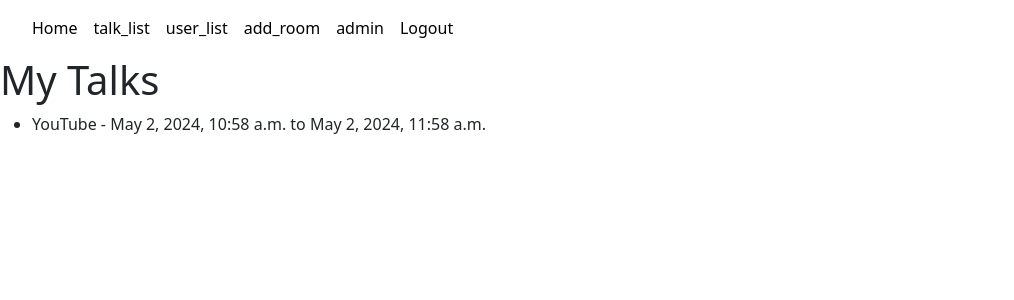
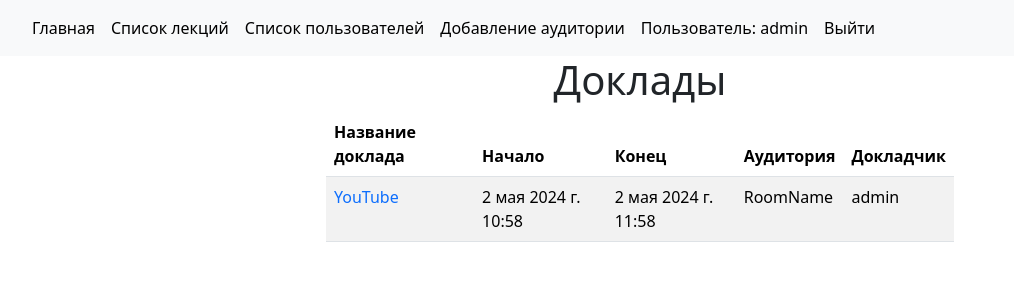
Before and after one commit to DreamyUndertaker/Conference_app, a Django app: page /home/talks/ in a window 1280 px wide. Shown: the top 300 px of the page, without its empty margins (0-1014 px from the left). Run offline with Django 5.2, Linux system fonts and the light colour scheme; a user stored in the database is signed in; data comes from the database, SQL or seed files in the repository; both versions use the stored data as it was after the commit; some libraries are stand-ins or nearby versions.

Commit message:
Design ready

```diff
--- a/Conference/settings.py
+++ b/Conference/settings.py
@@ -29,7 +29,7 @@ ALLOWED_HOSTS = []
 
 AUTH_USER_MODEL = 'registration.CustomUser'
 
-LOGIN_REDIRECT_URL = 'home'
+LOGIN_REDIRECT_URL = '/home'
 LOGOUT_REDIRECT_URL = 'login'
 
 
@@ -45,7 +45,6 @@ INSTALLED_APPS = [
     "registration",
     'bootstrap5',
     "home",
-
 ]
 
 MIDDLEWARE = [
@@ -113,7 +112,7 @@ AUTH_PASSWORD_VALIDATORS = [
 # Internationalization
 # https://docs.djangoproject.com/en/5.0/topics/i18n/
 
-LANGUAGE_CODE = 'en-us'
+LANGUAGE_CODE = 'ru-ru'
 
 TIME_ZONE = 'UTC'
 
--- a/home/models.py
+++ b/home/models.py
@@ -13,6 +13,7 @@ class Talk(models.Model):
     room = models.ForeignKey(Room, on_delete=models.CASCADE)
     start_time = models.DateTimeField(_('Start Time'))
     end_time = models.DateTimeField(_('End Time'))
+    youtube_video_id = models.CharField(max_length=20, blank=True, null=True)
 
 
 class Schedule(models.Model):
--- a/home/templates/conference/access_denied.html
+++ b/home/templates/conference/access_denied.html
@@ -1,6 +1,6 @@
 {% extends 'conference/layout.html' %}
-{% block title %}Conference schedule{% endblock %}
+{% block title %}Доступ заблокирован{% endblock %}
 {% load bootstrap5 %}
 {% block content %}
-    <h1>Access denied</h1>
+    <h1 class="text-center">У вас нет доступа</h1>
 {% endblock %}
--- a/home/templates/conference/layout.html
+++ b/home/templates/conference/layout.html
@@ -11,40 +11,39 @@
 <body>
 {% if user.is_authenticated %}
     {% block navbar %}
-
-        <div class="container-fluid">
+        <div class="container-fluid bg-light" >
             <div class="navbar navbar-expand-lg">
                 <div class="container-fluid">
                     <div class="collapse navbar-collapse" id="navbarSupportedContent">
                         <ul class="navbar-nav me-auto mb-2 mb-lg-0">
                             <li class="nav-item">
                                 <a class="nav-link active" href="{% url "home:home" %}">
-                                    Home
+                                    Главная
                                 </a>
                             </li>
                             <li class="nav-item">
                                 <a class="nav-link active" href="{% url "home:talk_list" %}">
-                                    talk_list
+                                    Список лекций
                                 </a>
                             </li>
                             <li class="nav-item">
                                 <a class="nav-link active" href="{% url "home:user_list" %}">
-                                    user_list
+                                    Список пользователей
                                 </a>
                             </li>
                             <li class="nav-item">
                                 <a class="nav-link active" href="{% url "home:add_room" %}">
-                                    add_room
+                                    Добавление аудитории
                                 </a>
                             </li>
                             <li class="nav-item">
                                 <span class="nav-link active">
-                                    {{ user }}
+                                    Пользователь: {{ user }}
                                 </span>
                             </li>
                             <li class="nav-item">
                                 <a class="nav-link active" href="{% url "logout" %}">
-                                    Logout
+                                    Выйти
                                 </a>
                             </li>
                         </ul>
--- a/home/templates/conference/talk_list.html
+++ b/home/templates/conference/talk_list.html
@@ -1,11 +1,34 @@
 {% extends 'conference/layout.html' %}
-{% block title %}Taslks{% endblock %}
+{% block title %}Доклады{% endblock %}
 {% load bootstrap5 %}
 {% block content %}
-    <h1>My Talks</h1>
-    <ul>
-        {% for talk in talks %}
-            <li>{{ talk.title }} - {{ talk.start_time }} to {{ talk.end_time }}</li>
-        {% endfor %}
-    </ul>
+    <h1 class="text-center">Доклады</h1>
+    <div class="row justify-content-md-center row align-items-center">
+        <div class="col-6">
+            <table class="table table-striped table-hover">
+                <thead>
+                    <th scope="col">Название доклада</th>
+                    <th scope="col">Начало</th>
+                    <th scope="col">Конец</th>
+                    <th scope="col">Аудитория</th>
+                    <th scope="col">Докладчик</th>
+                </thead>
+                <tbody>
+                {% for talk in talks %}
+                    <tr>
+                        <td>
+                            <a href="{% url 'home:talk_detail' talk.id %}" class="text-decoration-none">
+                                {{ talk.title }}
+                            </a>
+                        </td>
+                        <td>{{ talk.start_time }}</td>
+                        <td>{{ talk.end_time }}</td>
+                        <td>{{ talk.room.name }}</td>
+                        <td>{{ talk.speakers.all|join:". " }}</td>
+                    </tr>
+                {% endfor %}
+                </tbody>
+            </table>
+        </div>
+    </div>
 {% endblock %}
--- a/home/urls.py
+++ b/home/urls.py
@@ -9,4 +9,5 @@ urlpatterns = [
     path('talks/', views.talk_list, name='talk_list'),
     path('users/', views.user_list, name='user_list'),
     path('addRoom/', views.add_room, name='add_room'),
+    path('talk/<int:talk_id>/', views.talk_detail, name='talk_detail'),
 ]
--- a/home/views.py
+++ b/home/views.py
@@ -1,4 +1,4 @@
-from django.shortcuts import render, redirect
+from django.shortcuts import render, redirect, get_object_or_404
 from django.contrib.auth.decorators import login_required
 from django.contrib.admin.views.decorators import staff_member_required
 
@@ -20,8 +20,10 @@ def home(request):
 def talk_list(request):
     user = request.user
     if CustomUser.role == 'Speaker' or CustomUser.role == 'Admin' or user.is_superuser:
-        talks = Talk.objects.all()  # Будьте уверены, что вы используете objects.all(), а не talks.all()
-        return render(request, 'conference/talk_list.html', {'talks': talks})
+        talks = Talk.objects.all()
+        room = Room.objects.all()
+        users = CustomUser.objects.all()
+        return render(request, 'conference/talk_list.html', {'talks': talks, 'room': room, 'users': users})
     else:
         return render(request, 'conference/access_denied.html')
 
@@ -32,6 +34,7 @@ def user_list(request):
     return render(request, 'conference/user_list.html', {'users': users})
 
 
+@staff_member_required
 def add_room(request):
     if request.method == 'POST':
         form = RoomForm(request.POST)
@@ -41,3 +44,8 @@ def add_room(request):
     else:
         form = RoomForm()
     return render(request, 'conference/add_room.html', {'form': form})
+
+
+def talk_detail(request, talk_id):
+    talk = get_object_or_404(Talk, id=talk_id)
+    return render(request, 'conference/talk_detail.html', {'talk': talk})
--- a/registration/urls.py
+++ b/registration/urls.py
@@ -1,8 +1,9 @@
-from django.urls import path
+from django.urls import path, include
 
 from registration.views import RegistrationView, LoginView
 
 urlpatterns = [
     path('signup/', RegistrationView.as_view(), name='signup'),
     path('login/', LoginView.as_view(), name='login'),
+    path("home/", include('home.urls')),
 ]
```
Also changed, not shown: home/templates/conference/add_room.html (+20 -6 lines), home/templates/conference/home.html (+30 -7 lines), home/templates/conference/talk_detail.html (added, +25 -0 lines), home/templates/conference/user_list.html (+20 -6 lines), db.sqlite3, home/migrations/0003_talk_youtube_video_id.py (added).
